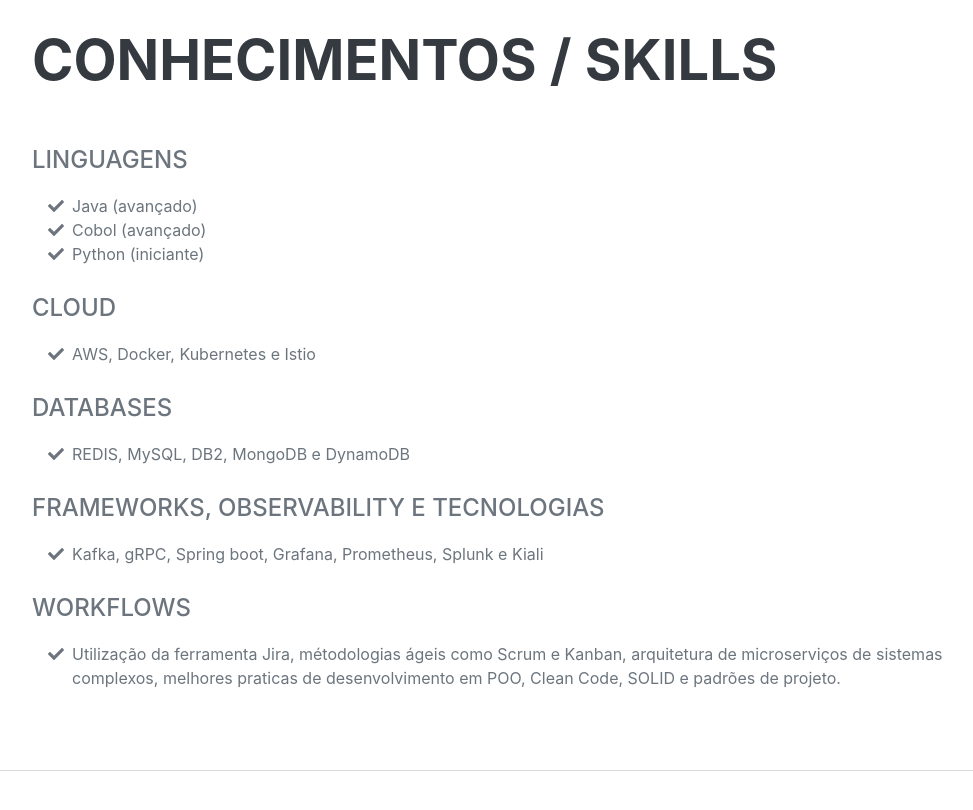
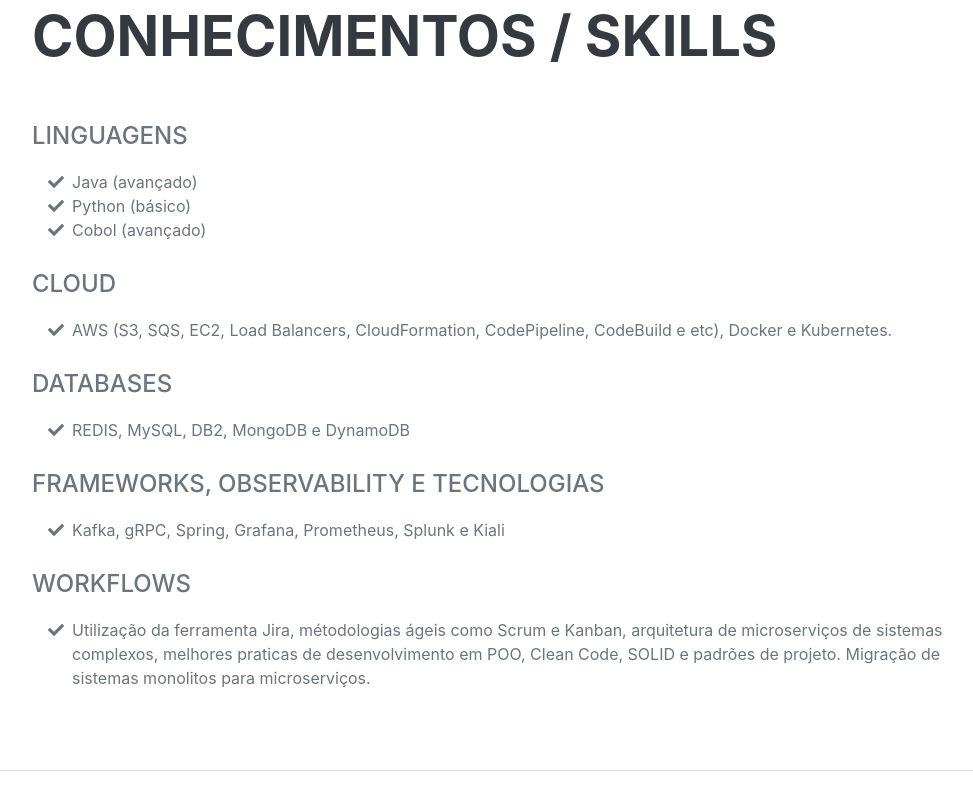
Before and after one commit to wandpsilva/wandpsilva.github.io, a plain HTML site: page index.html in a window 1280 px wide. Shown: the part 2741-3551 px from the top of the page, without its empty margins (288-1261 px from the left). Drawn offline with nearby package versions, Linux system fonts and the light colour scheme; a web font is replaced by a local one.

Commit message:
some more information

```diff
--- a/index.html
+++ b/index.html
@@ -66,7 +66,7 @@
                         <div class="flex-grow-1">
                             <h3 class="mb-0">Engenheiro de sistemas senior</h3>
                             <div class="subheading mb-3">Itaú Unibanco S/A</div>
-                            <p>Atuando como engenheiro de sistemas no desenvolvimento de sistemas na arquitetura de microserviços em Java com Spring, utilizando as tecnologias MySQL, Redis, gRPC e Kafka, observability com Grafana, Prometheus e Splunk, e deploy na Cloud com serviços AWS, kubernetes, docker e python.</p>
+                            <p>Engenheiro de sistemas atuando com desenvolvimento na arquitetura de microserviços em Java com Spring, utilizando as tecnologias MySQL, Redis, gRPC e Kafka, observability com Grafana, Prometheus e Splunk, e deploy na Cloud com serviços AWS, kubernetes, docker e python.</p>
                         </div>
                         <div class="flex-shrink-0"><span class="text-primary">Mar 2012 - Atual</span></div>
                     </div>
@@ -135,11 +135,11 @@
                         </li>
                         <li>
                             <span class="fa-li"><i class="fas fa-check"></i></span>
-                            Cobol (avançado)
+                            Python (básico)
                         </li>
                         <li>
                             <span class="fa-li"><i class="fas fa-check"></i></span>
-                            Python (iniciante)
+                            Cobol (avançado)
                         </li>
                     </ul>
 
@@ -148,7 +148,7 @@
                     <ul class="fa-ul mb-0">
                         <li>
                             <span class="fa-li"><i class="fas fa-check"></i></span>
-                            AWS, Docker, Kubernetes e Istio
+                            AWS (S3, SQS, EC2, Load Balancers, CloudFormation, CodePipeline, CodeBuild e etc), Docker e Kubernetes.
                         </li>
                     </ul>
 
@@ -166,7 +166,7 @@
                     <ul class="fa-ul mb-0">
                         <li>
                             <span class="fa-li"><i class="fas fa-check"></i></span>
-                            Kafka, gRPC, Spring boot, Grafana, Prometheus, Splunk e Kiali
+                            Kafka, gRPC, Spring, Grafana, Prometheus, Splunk e Kiali
                         </li>
                     </ul>
 
@@ -175,7 +175,7 @@
                     <ul class="fa-ul mb-0">
                         <li>
                             <span class="fa-li"><i class="fas fa-check"></i></span>
-                            Utilização da ferramenta Jira, métodologias ágeis como Scrum e Kanban, arquitetura de microserviços de sistemas complexos, melhores praticas de desenvolvimento em POO, Clean Code, SOLID e padrões de projeto.
+                            Utilização da ferramenta Jira, métodologias ágeis como Scrum e Kanban, arquitetura de microserviços de sistemas complexos, melhores praticas de desenvolvimento em POO, Clean Code, SOLID e padrões de projeto. Migração de sistemas monolitos para microserviços.
                         </li>
                     </ul>
                 </div>
```
